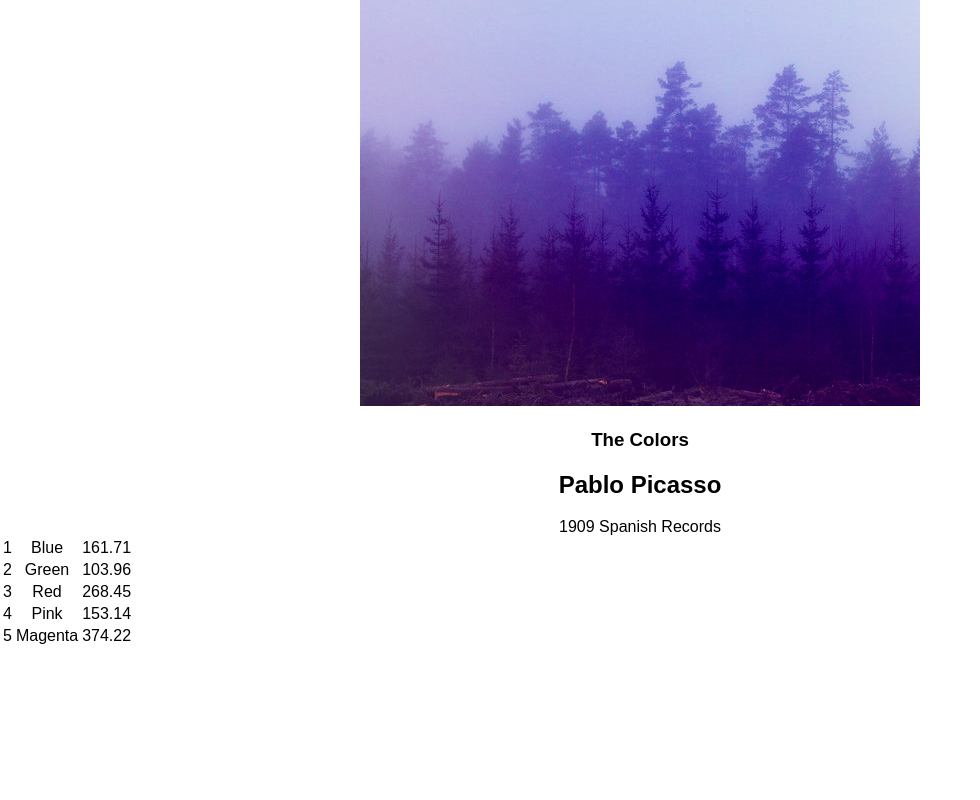
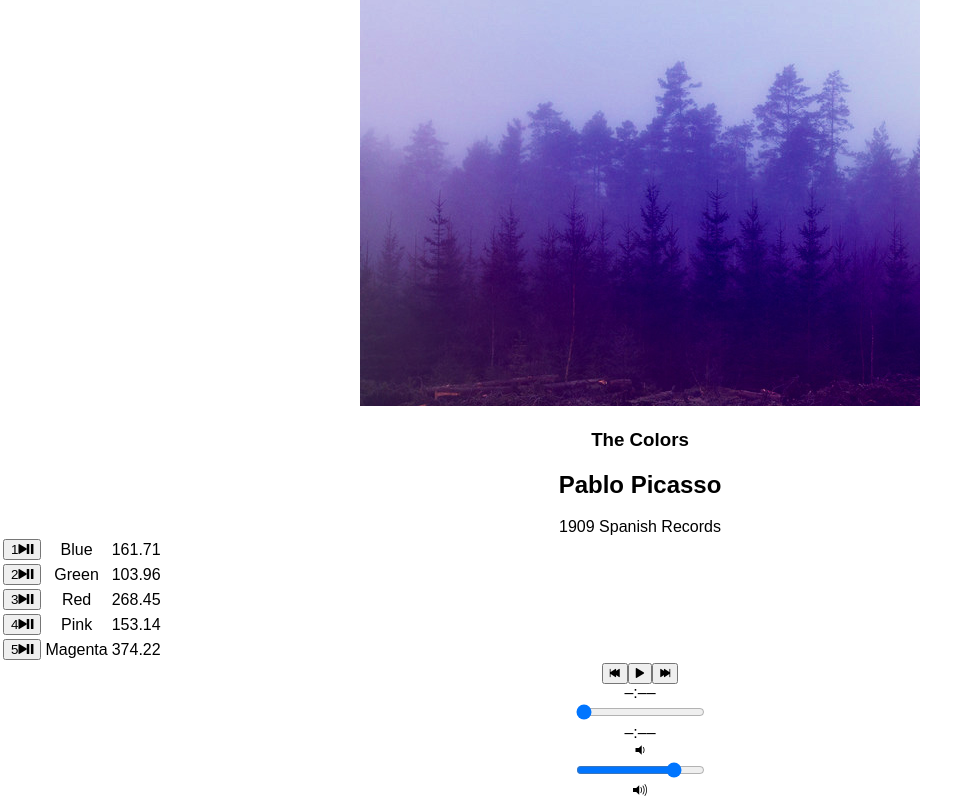
Before and after one commit to dbx92/bloc-jams-react, a React (Create React App) app: page /album/the-colors in a window 1280 px wide. Shown: the part 252-1052 px from the top of the page, without its empty margins (0-980 px from the left). Before the commit the page ends 900 px from the top, so only its background shows below. Built offline with nearby package versions, Linux system fonts and the light colour scheme.

Commit message:
audio-playback-revised

```diff
--- a/public/index.html
+++ b/public/index.html
@@ -10,7 +10,7 @@
     -->
     <link rel="manifest" href="%PUBLIC_URL%/manifest.json">
     <link rel="shortcut icon" href="%PUBLIC_URL%/favicon.ico">
-    <link rel="icons" href="http://code.ionicframework.com/ionicons/2.0.1/css/ionicons.min.css">
+    <link rel="stylesheet" href="http://code.ionicframework.com/ionicons/2.0.1/css/ionicons.min.css">
     <!--
       Notice the use of %PUBLIC_URL% in the tags above.
       It will be replaced with the URL of the `public` folder during the build.
--- a/src/components/Album.js
+++ b/src/components/Album.js
@@ -1,6 +1,7 @@
 
 import React, {Component} from 'react';
 import albumData from './../data/albums';
+import PlayerBar from "./PlayerBar";
 
 class Album extends Component {
   constructor(props) {
@@ -63,14 +64,27 @@
           </colgroup>
           <tbody>
             {this.state.album.songs.map( (song, index) =>
-             <tr className="song" key={index} onClick ={() => this.handleSongClick(song)} >
-                <td className="song-number">{index+1}</td>
-                <td className="song-title">{song.title}</td>
-                <td className="song-duration">{song.duration}</td>
-              </tr>
+              <tr className="song" key={index} onClick={() => this.handleSongClick(song)} >
+                   <td className="song-actions">
+                     <button>
+                       <span className="song-number">{index+1}</span>
+                       <span className="ion-play"></span>
+                       <span className="ion-pause"></span>
+                     </button>
+                   </td>
+                   <td className="song-title">{song.title}</td>
+                   <td className="song-duration">{song.duration}</td>
+                 </tr>
             )}
           </tbody>
         </table>
+        <PlayerBar
+          isPlaying={this.state.isPlaying}
+          currentSong={this.state.currentSong}
+          handleSongClick={() => this.handleSongClick(this.state.currentSong)}
+          handlePrevClick={() => this.handlePrevClick()}
+          handleNextClick={() => this.handleNextClick()}
+         />
       </section>
     );
   }
--- /dev/null
+++ b/src/components/PlayerBar.js
@@ -0,0 +1,33 @@
+import React, {Component} from 'react';
+
+class PlayerBar extends Component {
+  render() {
+    return(
+      <section className = 'player-bar'>
+        <section id='buttons'>
+          <button id='previous' onClick={this.props.handlePrevClick}>
+            <span className='ion-skip-backward'></span>
+          </button>
+          <button id='play-pause' onClick={this.props.handleSongClick}>
+            <span className={this.props.isPlaying ? 'ion-pause' : 'ion-play'}></span>
+          </button>
+          <button id='next' onClick={this.props.handleNextClick}>
+            <span className='ion-skip-forward'></span>
+          </button>
+        </section>
+        <section id="time-control">
+          <div className="current-time">–:––</div>
+          <input type="range" className="seek-bar" value="0" />
+          <div className="total-time">–:––</div>
+        </section>
+        <section id="volume-control">
+          <div className="icon ion-volume-low"></div>
+          <input type="range" className="seek-bar" value="80" />
+          <div className="icon ion-volume-high"></div>
+        </section>
+      </section>
+    );
+  }
+}
+
+export default PlayerBar;
```
